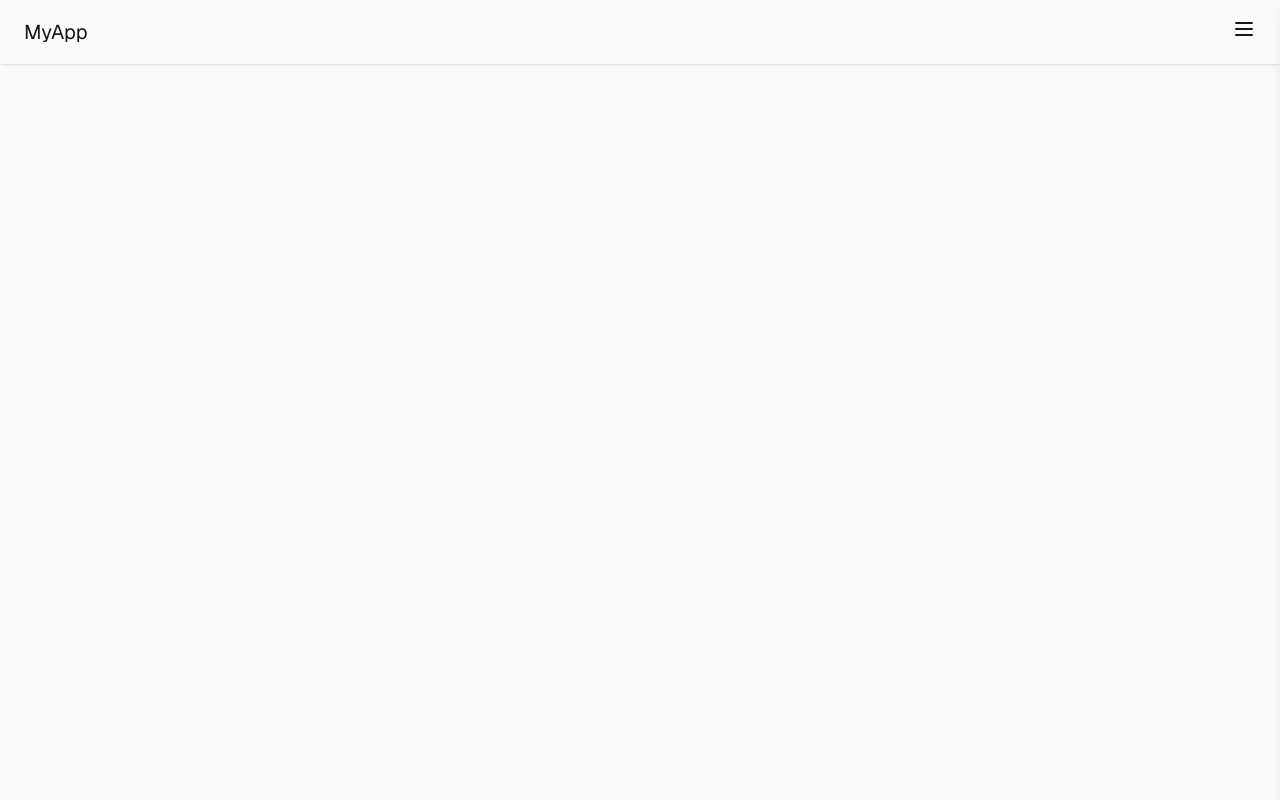
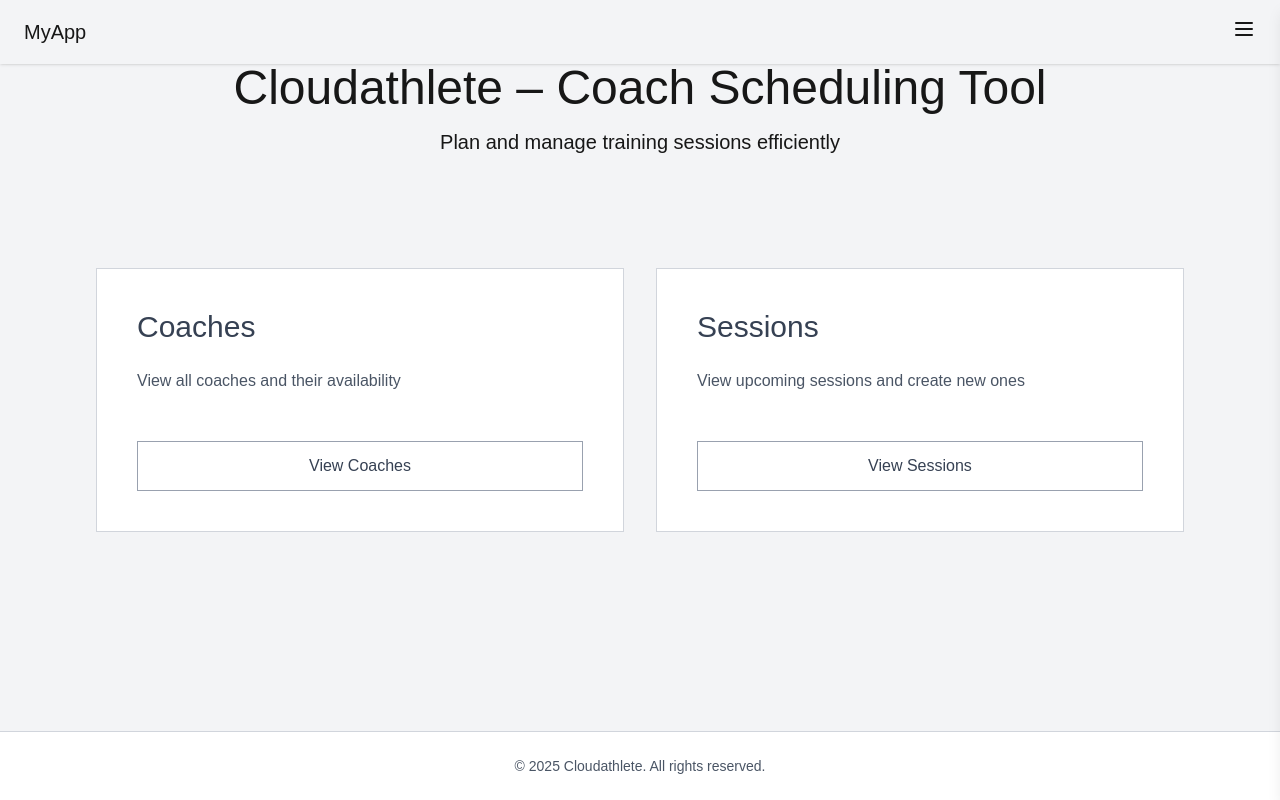
Before and after one commit to MingJae92/athelete-tracking-app, a Next.js app: page / in a window 1280 px wide. Built offline with nearby package versions, Linux system fonts and the light colour scheme.

Commit message:
Landing page implemented

```diff
--- /dev/null
+++ b/app/components/FeatureCard.tsx
@@ -0,0 +1,27 @@
+// components/FeatureCard.tsx
+interface FeatureCardProps {
+  title: string;
+  description: string;
+  buttonText: string;
+  href: string;
+}
+
+export default function FeatureCard({
+  title,
+  description,
+  buttonText,
+  href
+}: FeatureCardProps) {
+  return (
+    <div className="bg-white border border-gray-300 p-10">
+      <h2 className="text-3xl font-light text-gray-700 mb-6">{title}</h2>
+      <p className="text-gray-600 mb-12 font-light">{description}</p>
+      <a
+        href={href}
+        className="block w-full border border-gray-400 bg-white px-6 py-3 text-gray-700 hover:bg-gray-50 transition font-light text-base text-center"
+      >
+        {buttonText}
+      </a>
+    </div>
+  );
+}
--- /dev/null
+++ b/app/components/Footer.tsx
@@ -0,0 +1,14 @@
+// components/Footer.tsx
+export default function Footer() {
+  return (
+    <footer className="bg-white border-t border-gray-300 py-6">
+      <div className="max-w-6xl mx-auto px-8">
+        <div className="text-center">
+          <p className="text-gray-600 text-sm font-light">
+            © {new Date().getFullYear()} Cloudathlete. All rights reserved.
+          </p>
+        </div>
+      </div>
+    </footer>
+  );
+}
--- /dev/null
+++ b/app/components/Hero.tsx
@@ -0,0 +1,14 @@
+export default function Hero() {
+  return (
+    <section className="py-12 sm:py-16">
+      <div className="max-w-7xl mx-auto px-4 sm:px-6 lg:px-8 text-center">
+        <h1 className="text-3xl sm:text-4xl lg:text-5xl font-normal mb-4">
+          Cloudathlete – Coach Scheduling Tool
+        </h1>
+        <p className="text-lg sm:text-xl text-base-content/70">
+          Plan and manage training sessions efficiently
+        </p>
+      </div>
+    </section>
+  );
+};
--- a/app/components/Navbar.tsx
+++ b/app/components/Navbar.tsx
@@ -4,7 +4,7 @@
 import Link from "next/link";
 
 export default function NavBar() {
-  const [isOpen, setIsOpen] = useState(false);
+  const [isOpen, setIsOpen] = useState<boolean>(false);
 
   const toggleMenu = () => setIsOpen(!isOpen);
 
--- a/app/page.tsx
+++ b/app/page.tsx
@@ -1,10 +1,38 @@
-import Image from "next/image";
-import  Navbar  from "./components/Navbar";
+import Navbar from "./components/Navbar";
+import Hero from "./components/Hero";
+import FeatureCard from "./components/FeatureCard";
+import Footer from "./components/Footer";
 
 export default function Home() {
   return (
-    <div className="flex min-h-screen items-center justify-center bg-zinc-50 font-sans dark:bg-black">
-      <Navbar/>
+    <div className="min-h-screen bg-gray-100 flex flex-col">
+      <Navbar />
+
+      <main className="bg-gray-100 flex-grow">
+        <Hero />
+
+        {/* Feature Cards Section */}
+        <section className="py-12">
+          <div className="max-w-6xl mx-auto px-8">
+            <div className="grid grid-cols-1 md:grid-cols-2 gap-8">
+              <FeatureCard
+                title="Coaches"
+                description="View all coaches and their availability"
+                buttonText="View Coaches"
+                href="/coaches"
+              />
+              <FeatureCard
+                title="Sessions"
+                description="View upcoming sessions and create new ones"
+                buttonText="View Sessions"
+                href="/sessions"
+              />
+            </div>
+          </div>
+        </section>
+      </main>
+
+      <Footer />
     </div>
   );
 }
```
